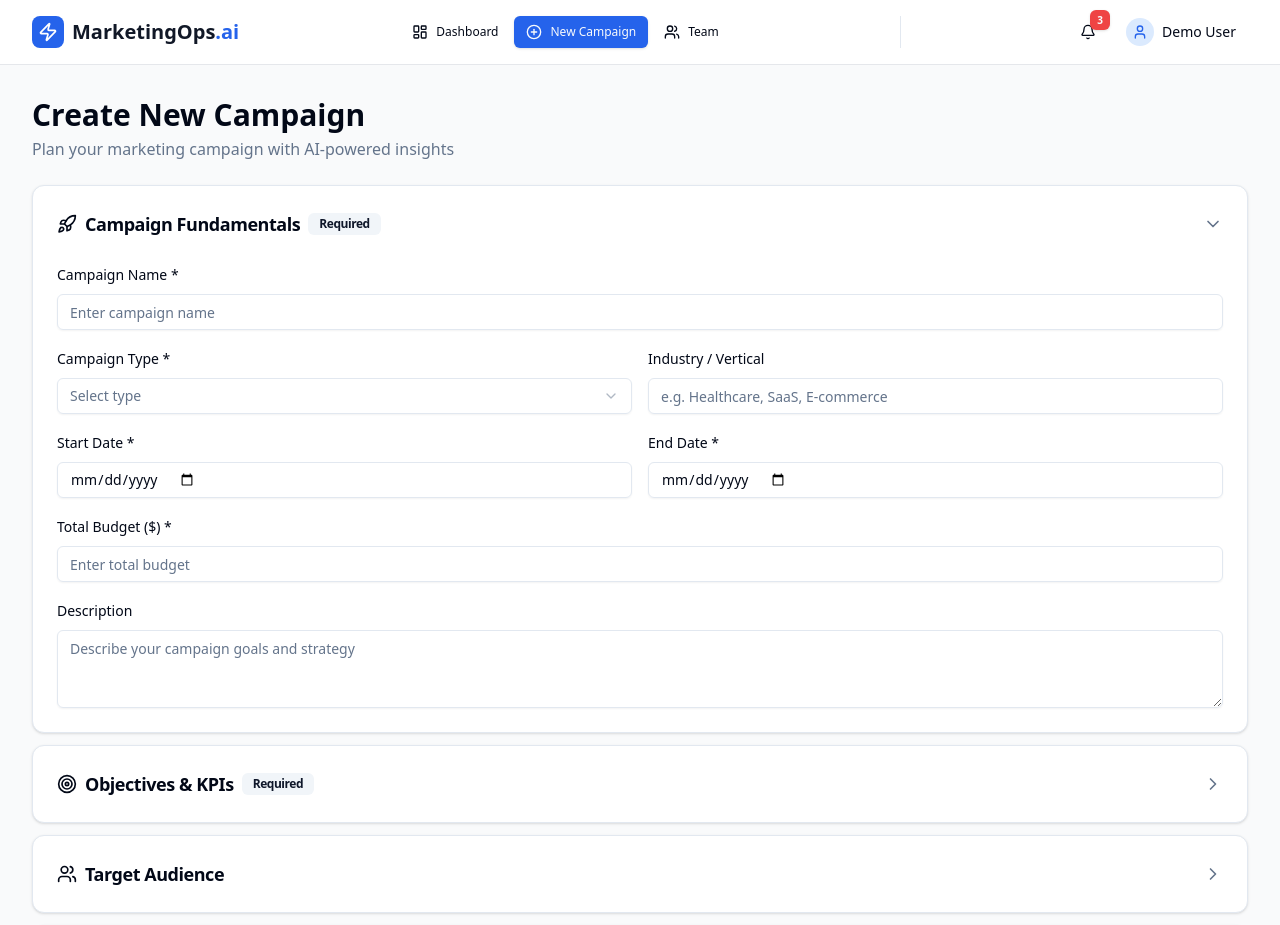
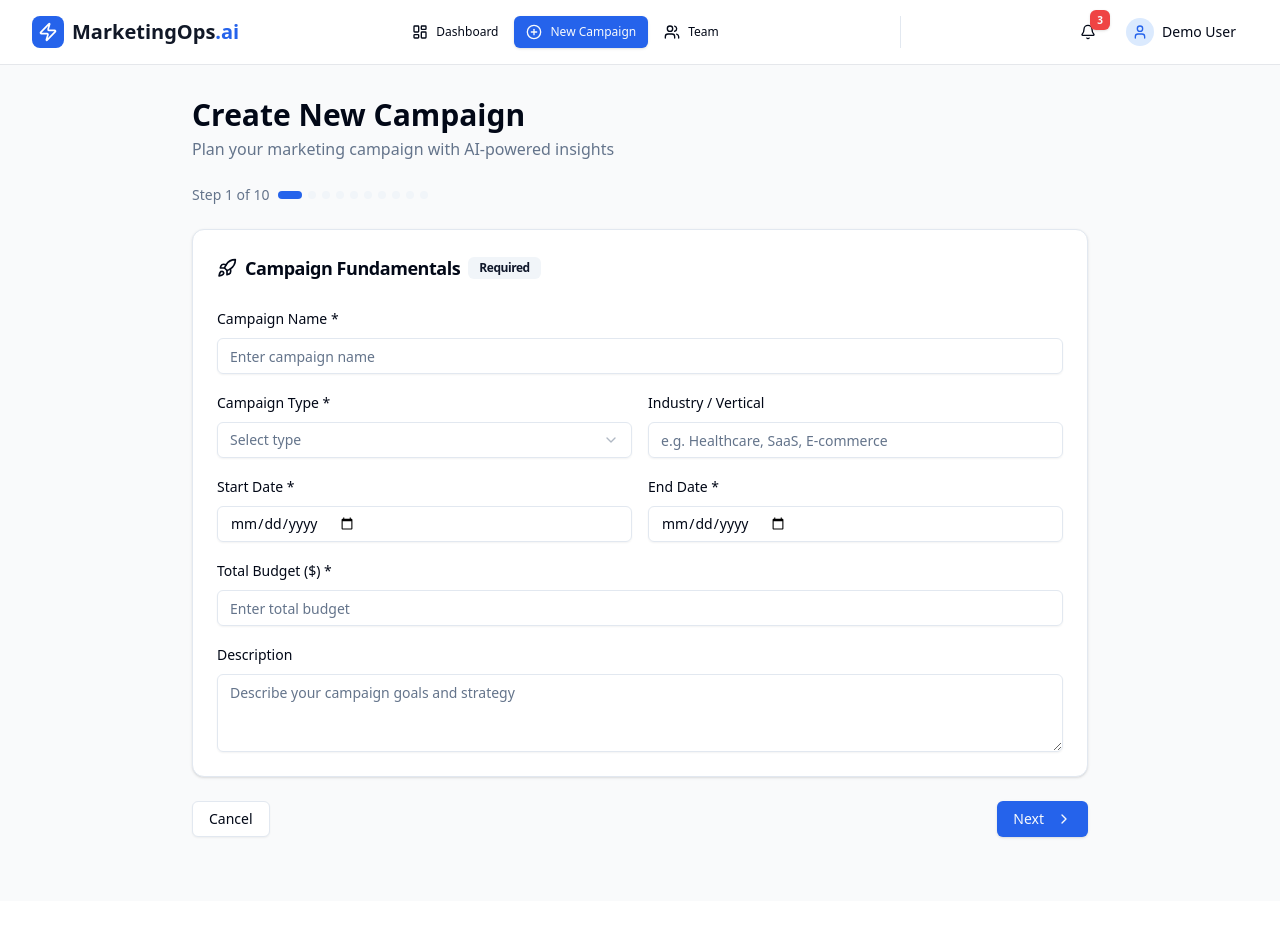
Before and after one commit to Vince0010/marketing-ops, a React (Vite) app in the folder marketing-ops/: page /campaigns/new in a window 1280 px wide. Shown: the top 925 px of the page. After the commit the page ends 901 px from the top, so only its background shows below. Built offline with nearby package versions, Linux system fonts and the light colour scheme; no server answers.

Commit message:
Fixes the flow of creating campaign

```diff
--- a/marketing-ops/src/App.tsx
+++ b/marketing-ops/src/App.tsx
@@ -1,7 +1,7 @@
 import { BrowserRouter as Router, Routes, Route, Navigate } from 'react-router-dom'
 import Layout from './components/layout/Layout.tsx'
 import Dashboard from './pages/Dashboard.tsx'
-import CampaignCreate from './pages/CampaignCreate'
+import CampaignCreate from './pages/CampaignCreate.tsx'
 import CampaignValidate from './pages/CampaignValidate'
 import CampaignTracker from './pages/CampaignTracker'
 import CampaignAnalytics from './pages/CampaignAnalytics'
--- a/marketing-ops/src/pages/CampaignCreate.jsx
+++ b/marketing-ops/src/pages/CampaignCreate.jsx
@@ -5,7 +5,7 @@ import { Button } from '@/components/ui/button'
 import { Badge } from '@/components/ui/badge'
 import {
   Rocket, Target, Users, Palette, Share2, DollarSign,
-  ListChecks, AlertTriangle, BarChart3, Globe, ChevronDown, ChevronRight,
+  ListChecks, AlertTriangle, BarChart3, Globe, ChevronLeft, ChevronRight,
 } from 'lucide-react'
 import { supabase } from '@/lib/supabase'
 import { createDefaultStages } from '@/lib/defaultStages'
@@ -60,30 +60,32 @@ const SECTIONS = [
   { id: 'competitive', title: 'Competitive & Market Context', icon: Globe },
 ]
 
+const TOTAL_STEPS = SECTIONS.length
+
 export default function CampaignCreate() {
   const navigate = useNavigate()
   const [form, setForm] = useState(INITIAL_FORM)
-  const [stages, setStages] = useState([])
-  const [expandedSections, setExpandedSections] = useState(new Set(['fundamentals']))
+  const [stages, setStages] = useState(createDefaultStages())
+  const [currentStep, setCurrentStep] = useState(0)
   const [submitting, setSubmitting] = useState(false)
   const [error, setError] = useState(null)
-
-  // Initialize stages on first render
-  useState(() => {
-    setStages(createDefaultStages())
-  }, [])
 
   const updateForm = (updates) => {
     setForm((prev) => ({ ...prev, ...updates }))
   }
 
-  const toggleSection = (id) => {
-    setExpandedSections((prev) => {
-      const next = new Set(prev)
-      if (next.has(id)) next.delete(id)
-      else next.add(id)
-      return next
-    })
+  const section = SECTIONS[currentStep]
+  const isFirstStep = currentStep === 0
+  const isLastStep = currentStep === TOTAL_STEPS - 1
+
+  const goNext = () => {
+    setError(null)
+    if (currentStep < TOTAL_STEPS - 1) setCurrentStep((s) => s + 1)
+  }
+
+  const goBack = () => {
+    setError(null)
+    if (currentStep > 0) setCurrentStep((s) => s - 1)
   }
 
   const canSubmit = form.name && form.campaign_type && form.start_date && form.end_date &&
@@ -255,7 +257,7 @@ export default function CampaignCreate() {
   }
 
   return (
-    <div className="space-y-6">
+    <div className="space-y-6 max-w-4xl mx-auto">
       <div>
         <h1 className="text-3xl font-bold">Create New Campaign</h1>
         <p className="text-muted-foreground mt-1">
@@ -263,54 +265,85 @@ export default function CampaignCreate() {
         </p>
       </div>
 
-      {/* Section accordion */}
-      <div className="space-y-3">
-        {SECTIONS.map((section) => {
-          const isExpanded = expandedSections.has(section.id)
+      {/* Step indicator */}
+      <div className="flex items-center gap-2 flex-wrap">
+        <span className="text-sm font-medium text-muted-foreground">
+          Step {currentStep + 1} of {TOTAL_STEPS}
+        </span>
+        <div className="flex gap-1.5">
+          {SECTIONS.map((s, i) => (
+            <button
+              key={s.id}
+              type="button"
+              onClick={() => setCurrentStep(i)}
+              className={`h-2 rounded-full transition-all ${
+                i === currentStep
+                  ? 'w-6 bg-primary'
+                  : i < currentStep
+                    ? 'w-2 bg-primary/50'
+                    : 'w-2 bg-muted'
+              }`}
+              aria-label={`Go to step ${i + 1}: ${s.title}`}
+            />
+          ))}
+        </div>
+      </div>
+
+      {/* Current step form (one form per step) */}
+      <Card>
+        <CardHeader>
+          <CardTitle className="flex items-center gap-2 text-lg">
+            {(() => {
               const Icon = section.icon
               return (
-            <Card key={section.id}>
-              <CardHeader
-                className="cursor-pointer select-none"
-                onClick={() => toggleSection(section.id)}
-              >
-                <div className="flex items-center justify-between">
-                  <CardTitle className="flex items-center gap-2 text-lg">
+                <>
                   <Icon className="w-5 h-5" />
                   {section.title}
                   {section.required && (
                     <Badge variant="secondary" className="text-xs">Required</Badge>
                   )}
+                </>
+              )
+            })()}
           </CardTitle>
-                  {isExpanded ? (
-                    <ChevronDown className="w-5 h-5 text-muted-foreground" />
-                  ) : (
-                    <ChevronRight className="w-5 h-5 text-muted-foreground" />
-                  )}
-                </div>
         </CardHeader>
-              {isExpanded && (
-                <CardContent>{renderSectionContent(section.id)}</CardContent>
-              )}
+        <CardContent>
+          {renderSectionContent(section.id)}
+        </CardContent>
       </Card>
-          )
-        })}
-      </div>
 
-      {/* Submit */}
+      {/* Error message */}
       {error && (
         <div className="text-sm text-destructive bg-destructive/10 px-4 py-3 rounded-lg">
           {error}
         </div>
       )}
 
-      <div className="flex justify-end gap-3 pb-8">
+      {/* Navigation: Back, Next / Create Campaign */}
+      <div className="flex justify-between gap-3 pb-8">
+        <div className="flex gap-2">
           <Button variant="outline" onClick={() => navigate('/dashboard')}>
             Cancel
           </Button>
+          {!isFirstStep && (
+            <Button variant="outline" onClick={goBack}>
+              <ChevronLeft className="w-4 h-4 mr-1" />
+              Back
+            </Button>
+          )}
+        </div>
+        <div>
+          {isLastStep ? (
             <Button onClick={handleSubmit} disabled={!canSubmit || submitting}>
               {submitting ? 'Creating...' : 'Create Campaign'}
             </Button>
+          ) : (
+            <Button onClick={goNext}>
+              Next
+              <ChevronRight className="w-4 h-4 ml-1" />
+            </Button>
+          )}
+        </div>
       </div>
     </div>
   )
--- a/marketing-ops/src/pages/CampaignCreate.tsx
+++ b/marketing-ops/src/pages/CampaignCreate.tsx
@@ -5,7 +5,7 @@ import { Button } from '@/components/ui/button'
 import { Badge } from '@/components/ui/badge'
 import {
   Rocket, Target, Users, Palette, Share2, DollarSign,
-  ListChecks, AlertTriangle, BarChart3, Globe, ChevronDown, ChevronRight,
+  ListChecks, AlertTriangle, BarChart3, Globe, ChevronLeft, ChevronRight,
 } from 'lucide-react'
 import { supabase } from '@/lib/supabase'
 import { createDefaultStages } from '@/lib/defaultStages'
@@ -109,11 +109,13 @@ const SECTIONS: Section[] = [
   { id: 'competitive', title: 'Competitive & Market Context', icon: Globe },
 ]
 
+const TOTAL_STEPS = SECTIONS.length
+
 export default function CampaignCreate() {
   const navigate = useNavigate()
   const [form, setForm] = useState<FormData>(INITIAL_FORM)
   const [stages, setStages] = useState<StageConfig[]>(createDefaultStages())
-  const [expandedSections, setExpandedSections] = useState<Set<string>>(new Set(['fundamentals']))
+  const [currentStep, setCurrentStep] = useState(0)
   const [submitting, setSubmitting] = useState(false)
   const [error, setError] = useState<string | null>(null)
 
@@ -121,13 +123,18 @@ export default function CampaignCreate() {
     setForm((prev) => ({ ...prev, ...updates }))
   }
 
-  const toggleSection = (id: string) => {
-    setExpandedSections((prev) => {
-      const next = new Set(prev)
-      if (next.has(id)) next.delete(id)
-      else next.add(id)
-      return next
-    })
+  const section = SECTIONS[currentStep]
+  const isFirstStep = currentStep === 0
+  const isLastStep = currentStep === TOTAL_STEPS - 1
+
+  const goNext = () => {
+    setError(null)
+    if (currentStep < TOTAL_STEPS - 1) setCurrentStep((s) => s + 1)
+  }
+
+  const goBack = () => {
+    setError(null)
+    if (currentStep > 0) setCurrentStep((s) => s - 1)
   }
 
   const canSubmit = form.name && form.campaign_type && form.start_date && form.end_date &&
@@ -306,54 +313,85 @@ export default function CampaignCreate() {
         </p>
       </div>
 
-      {/* Section accordion */}
-      <div className="space-y-3">
-        {SECTIONS.map((section) => {
-          const isExpanded = expandedSections.has(section.id)
+      {/* Step indicator */}
+      <div className="flex items-center gap-2 flex-wrap">
+        <span className="text-sm font-medium text-muted-foreground">
+          Step {currentStep + 1} of {TOTAL_STEPS}
+        </span>
+        <div className="flex gap-1.5">
+          {SECTIONS.map((s, i) => (
+            <button
+              key={s.id}
+              type="button"
+              onClick={() => setCurrentStep(i)}
+              className={`h-2 rounded-full transition-all ${
+                i === currentStep
+                  ? 'w-6 bg-primary'
+                  : i < currentStep
+                    ? 'w-2 bg-primary/50'
+                    : 'w-2 bg-muted'
+              }`}
+              aria-label={`Go to step ${i + 1}: ${s.title}`}
+            />
+          ))}
+        </div>
+      </div>
+
+      {/* Current step form (one form per step) */}
+      <Card>
+        <CardHeader>
+          <CardTitle className="flex items-center gap-2 text-lg">
+            {(() => {
               const Icon = section.icon
               return (
-            <Card key={section.id}>
-              <CardHeader
-                className="cursor-pointer select-none"
-                onClick={() => toggleSection(section.id)}
-              >
-                <div className="flex items-center justify-between">
-                  <CardTitle className="flex items-center gap-2 text-lg">
+                <>
                   <Icon className="w-5 h-5" />
                   {section.title}
                   {section.required && (
                     <Badge variant="secondary" className="text-xs">Required</Badge>
                   )}
+                </>
+              )
+            })()}
           </CardTitle>
-                  {isExpanded ? (
-                    <ChevronDown className="w-5 h-5 text-muted-foreground" />
-                  ) : (
-                    <ChevronRight className="w-5 h-5 text-muted-foreground" />
-                  )}
-                </div>
         </CardHeader>
-              {isExpanded && (
-                <CardContent>{renderSectionContent(section.id)}</CardContent>
-              )}
+        <CardContent>
+          {renderSectionContent(section.id)}
+        </CardContent>
       </Card>
-          )
-        })}
-      </div>
 
-      {/* Submit */}
+      {/* Error message */}
       {error && (
         <div className="text-sm text-destructive bg-destructive/10 px-4 py-3 rounded-lg">
           {error}
         </div>
       )}
 
-      <div className="flex justify-end gap-3 pb-8">
+      {/* Navigation: Back, Next / Create Campaign */}
+      <div className="flex justify-between gap-3 pb-8">
+        <div className="flex gap-2">
           <Button variant="outline" onClick={() => navigate('/dashboard')}>
             Cancel
           </Button>
+          {!isFirstStep && (
+            <Button variant="outline" onClick={goBack}>
+              <ChevronLeft className="w-4 h-4 mr-1" />
+              Back
+            </Button>
+          )}
+        </div>
+        <div>
+          {isLastStep ? (
             <Button onClick={handleSubmit} disabled={!canSubmit || submitting}>
               {submitting ? 'Creating...' : 'Create Campaign'}
             </Button>
+          ) : (
+            <Button onClick={goNext}>
+              Next
+              <ChevronRight className="w-4 h-4 ml-1" />
+            </Button>
+          )}
+        </div>
       </div>
     </div>
   )
--- a/package.json
+++ b/package.json
@@ -1,5 +1,8 @@
 {
   "devDependencies": {
-    "@tailwindcss/postcss": "^4.1.18"
+    "@tailwindcss/postcss": "^4.1.18",
+    "autoprefixer": "^10.4.24",
+    "postcss": "^8.5.6",
+    "tailwindcss": "^4.1.18"
   }
 }
```
Also changed, not shown: 1 other file (tests, documents, lock files or other folders). Lines whose indentation alone changed are shown as unchanged.
